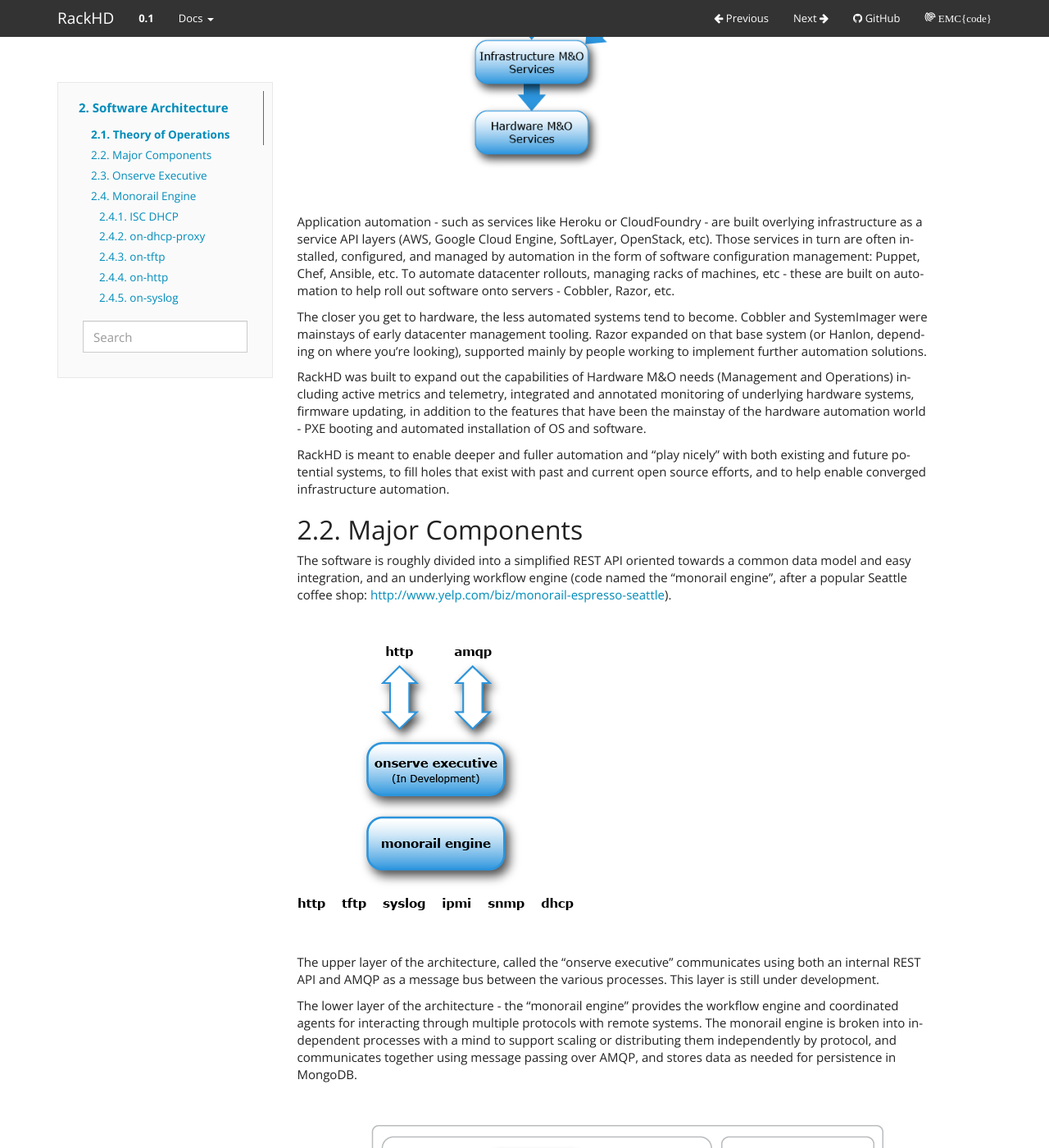
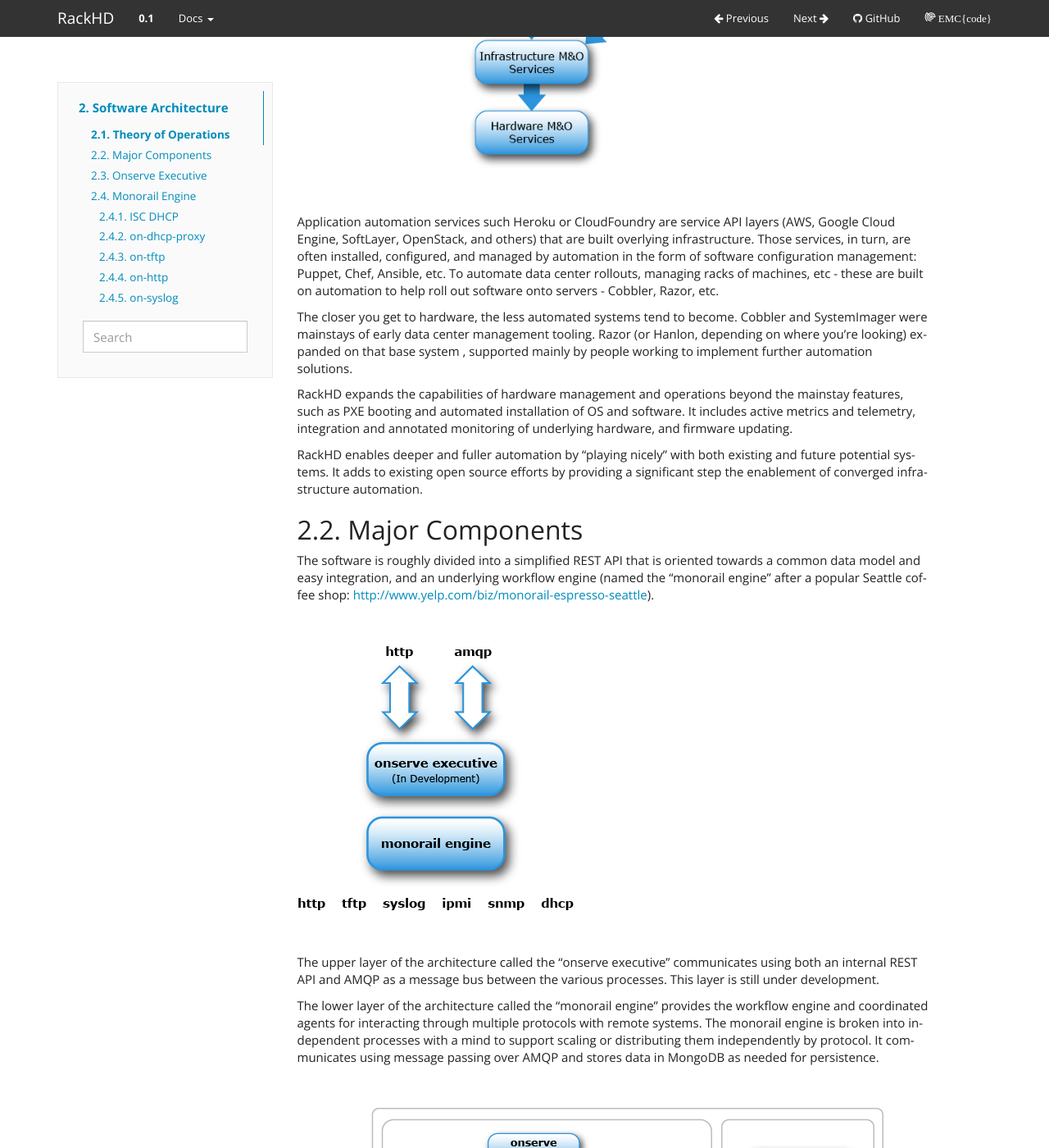
Before and after one commit to RackHD/docs, a Sphinx documentation site: the page built from docs/software_architecture.rst, in a window 1280 px wide and 1400 px high, scrolled down 821 px. Shown: the whole window at 82% size. Built offline with Sphinx 7.4.7, drawn with Linux system fonts in a browser that asks for light colours; some of the changed text lies outside the part shown.

Commit message:
revising (grammar)

```diff
--- a/docs/software_architecture.rst
+++ b/docs/software_architecture.rst
@@ -25,34 +25,32 @@
 
 |
 
-Application automation - such as services like Heroku or CloudFoundry - are built overlying
-infrastructure as a service API layers (AWS, Google Cloud Engine, SoftLayer, OpenStack, etc).
-Those services in turn are often installed, configured, and managed by automation in
+Application automation services such Heroku or CloudFoundry are service API layers
+(AWS, Google Cloud Engine, SoftLayer, OpenStack, and others) that are built overlying
+infrastructure. Those services, in turn, are often installed, configured, and managed by automation in
 the form of software configuration management: Puppet, Chef, Ansible, etc. To automate
-datacenter rollouts, managing racks of machines, etc - these are built on automation
+data center rollouts, managing racks of machines, etc - these are built on automation
 to help roll out software onto servers - Cobbler, Razor, etc.
 
 The closer you get to hardware, the less automated systems tend to become. Cobbler
-and SystemImager were mainstays of early datacenter management tooling. Razor expanded
-on that base system (or Hanlon, depending on where you're looking), supported mainly by
-people working to implement further automation solutions.
+and SystemImager were mainstays of early data center management tooling. Razor (or Hanlon, depending on where you're looking) expanded
+on that base system , supported mainly by people working to implement further automation solutions.
 
-RackHD was built to expand out the capabilities of Hardware M&O needs
-(Management and Operations) including active metrics and telemetry, integrated and
-annotated monitoring of underlying hardware systems, firmware updating, in addition to
-the features that have been the mainstay of the hardware automation world - PXE booting
-and automated installation of OS and software.
+RackHD expands the capabilities of hardware management and operations beyond the mainstay features, such as PXE booting
+and automated installation of OS and software. It includes active metrics and telemetry, integration and annotated monitoring of
+underlying hardware, and firmware updating.
 
-RackHD is meant to enable deeper and fuller automation and "play nicely" with
-both existing and future potential systems, to fill holes that exist with past and
-current open source efforts, and to help enable converged infrastructure automation.
+
+RackHD enables deeper and fuller automation by "playing nicely" with
+both existing and future potential systems. It adds to existing open source efforts by providing a significant step the enablement of
+converged infrastructure automation.
 
 Major Components
 ----------------
 
-The software is roughly divided into a simplified REST API oriented towards a common
-data model and easy integration, and an underlying workflow engine (code named the
-"monorail engine", after a popular Seattle coffee shop: http://www.yelp.com/biz/monorail-espresso-seattle).
+The software is roughly divided into a simplified REST API that is oriented towards a common
+data model and easy integration, and an underlying workflow engine (named the
+"monorail engine" after a popular Seattle coffee shop: http://www.yelp.com/biz/monorail-espresso-seattle).
 
 
 |
@@ -61,14 +59,14 @@
 
 |
 
-The upper layer of the architecture, called the "onserve executive" communicates using
+The upper layer of the architecture called the "onserve executive" communicates using
 both an internal REST API and AMQP as a message bus between the various processes. This layer is still under development.
 
-The lower layer of the architecture - the "monorail engine" provides the workflow
+The lower layer of the architecture called the "monorail engine" provides the workflow
 engine and coordinated agents for interacting through multiple protocols with remote
 systems. The monorail engine is broken into independent processes with a mind to support
-scaling or distributing them independently by protocol, and communicates together
-using message passing over AMQP, and stores data as needed for persistence in MongoDB.
+scaling or distributing them independently by protocol. It communicates
+using message passing over AMQP and stores data in MongoDB as needed for persistence.
 
 
 |
@@ -81,8 +79,7 @@
 Onserve Executive
 ---------------------
 
-The upper layer of the architecture, called the “onserve executive” communicates using both an internal REST API and AMQP as a
-message bus between the various processes. Onserve executive provides the simplified API and is built to encapsulate the
+Onserve executive provides the simplified API and is built to encapsulate the
 monorail engine, converting internal data models into a common data format based on the Redfish 1.0 specification (http://www.dmtf.org/standards/redfish).
 
 Onserve executive conversions are still in development. For more information, contact us at: rackhd@googlegroups.com.
@@ -102,8 +99,8 @@
 ISC DHCP
 ~~~~~~~~~~~~~~~~~~~~~~~~~~~~~
 
-A DHCP server is a critical component of a standard `Preboot Execution Environment (PXE)`_ process,
-providing IP addresses dynamically using the DHCP protocol.
+This DHCP server provides IP addresses dynamically using the DHCP protocol. It is a critical component of a standard `Preboot Execution Environment (PXE)`_ process,
+.
 
 .. _Preboot Execution Environment (PXE): https://en.wikipedia.org/wiki/Preboot_Execution_Environment
 
@@ -120,27 +117,27 @@
 on-tftp
 ~~~~~~~~~~~~~~~~~~~~~~~~~~~~~
 
-TFTP is the common protocol used to initiate a PXE process, and on-tftp is
+TFTP is the common protocol used to initiate a PXE process. on-tftp is
 tied into the workflow engine to be able to dynamically provide responses
-based on the state of the workflow engine, and to provide events to the workflow
-engine when servers request files via TFTP
+based on the state of the workflow engine and to provide events to the workflow
+engine when servers request files via TFTP.
 
 on-http
 ~~~~~~~~~~~~~~~~~~~~~~~~~~~~~
 
 on-http provides both the REST interface to the workflow engine and data model APIs
-as well as a communication channel and potential proxy for hosting files and serving
-them to support dynamic PXE responses. RackHD commonly uses iPXE as its initial
+as well as a communication channel and potential proxy for hosting and serving files to support dynamic PXE responses.
+RackHD commonly uses iPXE as its initial
 bootloader, loading remaining files for PXE booting via HTTP and using that communications
 path as a mechanism to control what a remote server will do when rebooting.
 
 on-http also serves as the communication channel for the microkernel to support
 deep hardware interrogation, firmware updates, and other actions that can only be
-invoked directly on the hardware and not through an out of band management channel.
+invoked directly on the hardware (not through an out of band management channel).
 
 on-syslog
 ~~~~~~~~~~~~~~~~~~~~~~~~~~~~~
 
-on-syslog is a syslog receiver endpoint that channels all syslog data sent to the
-host into the workflow engine to provide annotated and structured logging
-from the hosts under management.
+on-syslog is a syslog receiver endpoint provideing annotated and structured logging
+from the hosts under management. It channels all syslog data sent to the
+host into the workflow engine.
```
Also changed, not shown: other parts of docs/software_architecture.rst (+4 -4 lines).
